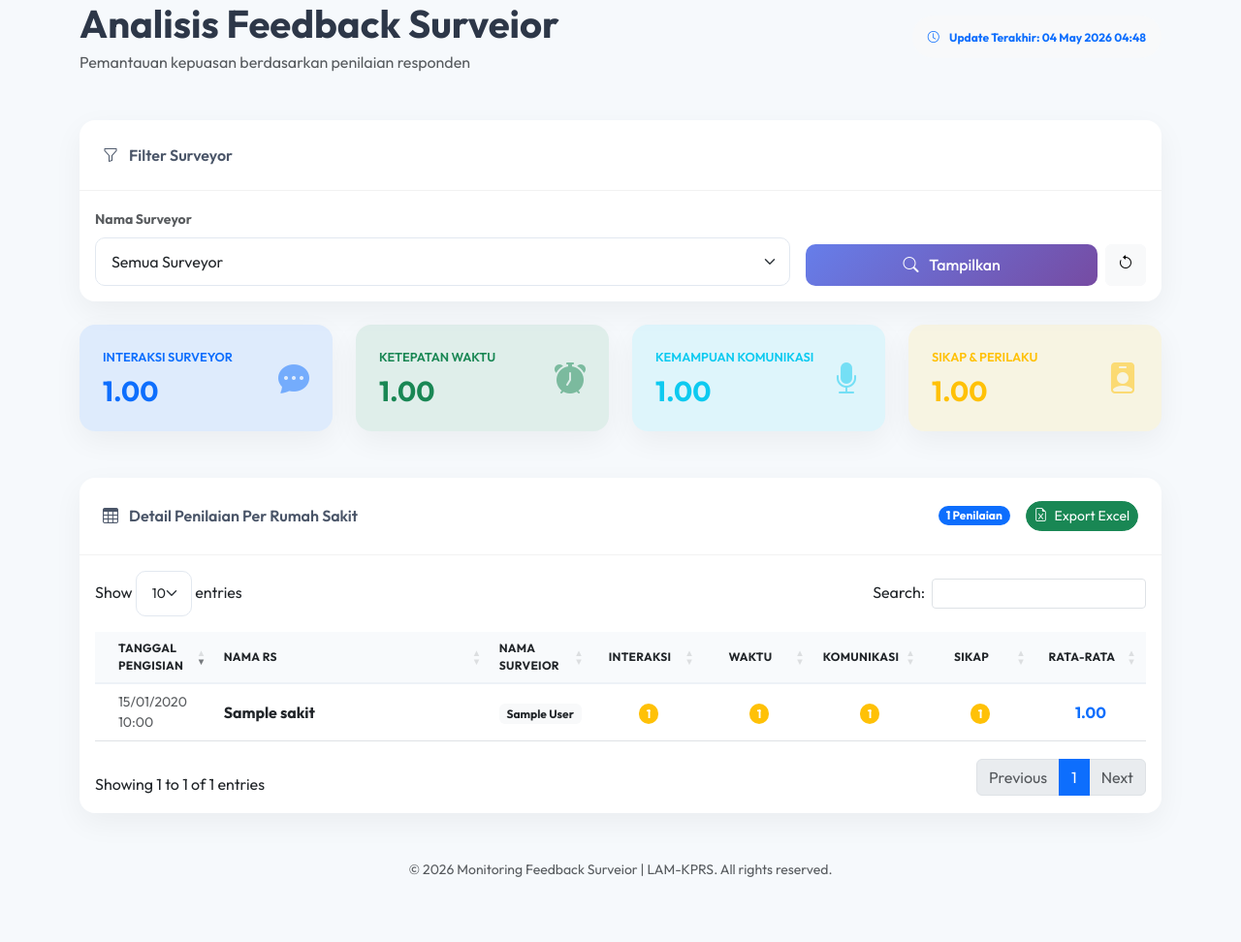
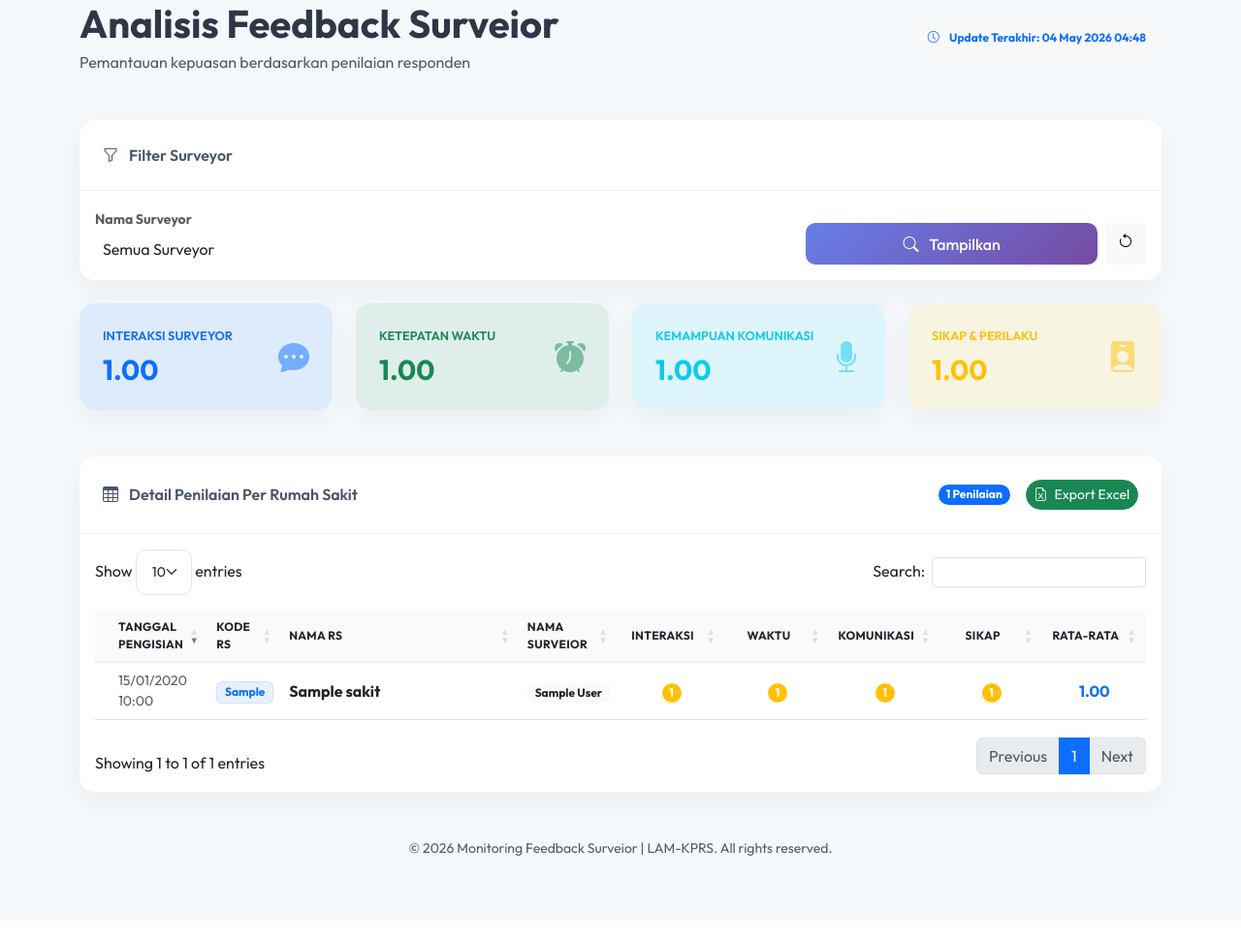
Before and after one commit to RagaAlrahcy/survei-kepuasan, a CodeIgniter app: page /survei-kepuasan/feedback-surveior in a window 1280 px wide. Shown: the part 126-1098 px from the top of the page at 97% size. After the commit the page ends 1009 px from the top, so only its background shows below. Run offline with CodeIgniter, Linux system fonts and the light colour scheme; tables that the repository leaves empty or names only in its code hold one stand-in row (values such as "Sample post"); some libraries are stand-ins or nearby versions.

Commit message:
Fixing filter nama surveior dan tambah kolom di tabel kode rs

```diff
--- a/application/controllers/Kepuasan_surveior.php
+++ b/application/controllers/Kepuasan_surveior.php
@@ -40,13 +40,14 @@
         $survey_details = $this->Surveior_model->get_survey_details($id_member);
 
         $sheet = [
-            ['<b>Tanggal Pengisian</b>', '<b>Nama RS</b>', '<b>Nama Surveior</b>', '<b>Interaksi</b>', '<b>Waktu</b>', '<b>Komunikasi</b>', '<b>Sikap</b>', '<b>Rata-rata</b>']
+            ['<b>Tanggal Pengisian</b>', '<b>Kode RS</b>', '<b>Nama RS</b>', '<b>Nama Surveior</b>', '<b>Interaksi</b>', '<b>Waktu</b>', '<b>Komunikasi</b>', '<b>Sikap</b>', '<b>Rata-rata</b>']
         ];
 
         foreach ($survey_details as $row) {
             $avg_row = ($row['InteraksiSurveior'] + $row['KetepatanWaktu'] + $row['KemampuanKomunikasi'] + $row['SikapPerilaku']) / 4;
             $sheet[] = [
                 date('d/m/Y H:i', strtotime($row['TglPengisian'])),
+                $row['kode_rs'],
                 $row['nama_rs'],
                 $row['nama_surveior'],
                 $row['InteraksiSurveior'],
--- a/application/models/Surveior_model.php
+++ b/application/models/Surveior_model.php
@@ -148,7 +148,7 @@
 
         $rs_map = [];
         if (!empty($ids)) {
-            $this->db_speak->select('ta.IdKegiatanAkreditasi, mrs.Nama as nama_rs');
+            $this->db_speak->select('ta.IdKegiatanAkreditasi, mrs.Nama as nama_rs, mrs.KodeRs as kode_rs');
             $this->db_speak->from('t_akreditasi ta');
             $this->db_speak->join('m_rumah_sakit mrs', 'mrs.IdRumahSakit = ta.IdRumahSakit', 'left');
             $this->db_speak->where_in('ta.IdKegiatanAkreditasi', $ids);
@@ -156,14 +156,19 @@
             $rs_results = $this->db_speak->get()->result_array();
 
             foreach ($rs_results as $rs) {
-                $rs_map[$rs['IdKegiatanAkreditasi']] = $rs['nama_rs'];
+                $rs_map[$rs['IdKegiatanAkreditasi']] = [
+                    'nama_rs' => $rs['nama_rs'],
+                    'kode_rs' => $rs['kode_rs']
+                ];
             }
         }
 
         // 4. Final mapping
         foreach ($details as &$row) {
             $row['nama_surveior'] = $member_map[$row['IdMemberData']] ?? 'Unknown';
-            $row['nama_rs'] = $rs_map[$row['IdKegiatanAkreditasi']] ?? 'Unknown RS';
+            $rs_data = $rs_map[$row['IdKegiatanAkreditasi']] ?? null;
+            $row['nama_rs'] = $rs_data ? $rs_data['nama_rs'] : 'Unknown RS';
+            $row['kode_rs'] = $rs_data ? $rs_data['kode_rs'] : '-';
         }
 
         return $details;
--- a/application/views/survei_kepuasan/dashboard_surveior.php
+++ b/application/views/survei_kepuasan/dashboard_surveior.php
@@ -21,6 +21,10 @@
     <!-- DataTables CSS -->
     <link rel="stylesheet" href="https://cdn.datatables.net/1.13.6/css/dataTables.bootstrap5.min.css">
 
+
+    <!-- Select2 CSS -->
+    <link href="https://cdn.jsdelivr.net/npm/select2@4.1.0-rc.0/dist/css/select2.min.css" rel="stylesheet" />
+    <link rel="stylesheet" href="https://cdn.jsdelivr.net/npm/select2-bootstrap-5-theme@1.3.0/dist/select2-bootstrap-5-theme.min.css" />
 
     <style>
         :root {
@@ -301,6 +305,7 @@
                         <thead>
                             <tr>
                                 <th class="ps-4">Tanggal Pengisian</th>
+                                <th>Kode RS</th>
                                 <th width="250px">Nama RS</th>
                                 <?php if ($surveyor_id == 'all'): ?>
                                     <th>Nama Surveior</th>
@@ -323,6 +328,11 @@
                                 <tr>
                                     <td class="ps-4 small text-muted">
                                         <?= date('d/m/Y H:i', strtotime($row['TglPengisian'])) ?>
+                                    </td>
+                                    <td>
+                                        <span class="badge bg-primary bg-opacity-10 text-primary fw-bold border border-primary border-opacity-10">
+                                            <?= $row['kode_rs'] ?>
+                                        </span>
                                     </td>
                                     <td class="fw-bold"><?= $row['nama_rs'] ?></td>
                                     <?php if ($surveyor_id == 'all'): ?>
@@ -365,6 +375,10 @@
     <script src="https://cdn.datatables.net/1.13.6/js/jquery.dataTables.min.js"></script>
     <script src="https://cdn.datatables.net/1.13.6/js/dataTables.bootstrap5.min.js"></script>
 
+    <!-- Select2 JS -->
+    <script src="https://cdn.jsdelivr.net/npm/select2@4.1.0-rc.0/dist/js/select2.min.js"></script>
+
+
     <script>
         $(document).ready(function () {
             // Initialize tooltips
@@ -372,6 +386,13 @@
             var tooltipList = tooltipTriggerList.map(function (tooltipTriggerEl) {
                 return new bootstrap.Tooltip(tooltipTriggerEl)
             })
+
+            // Initialize Select2
+            $('.select2').select2({
+                theme: 'bootstrap-5',
+                width: '100%'
+            });
+
 
             $('#surveyTable').DataTable({
 
```
